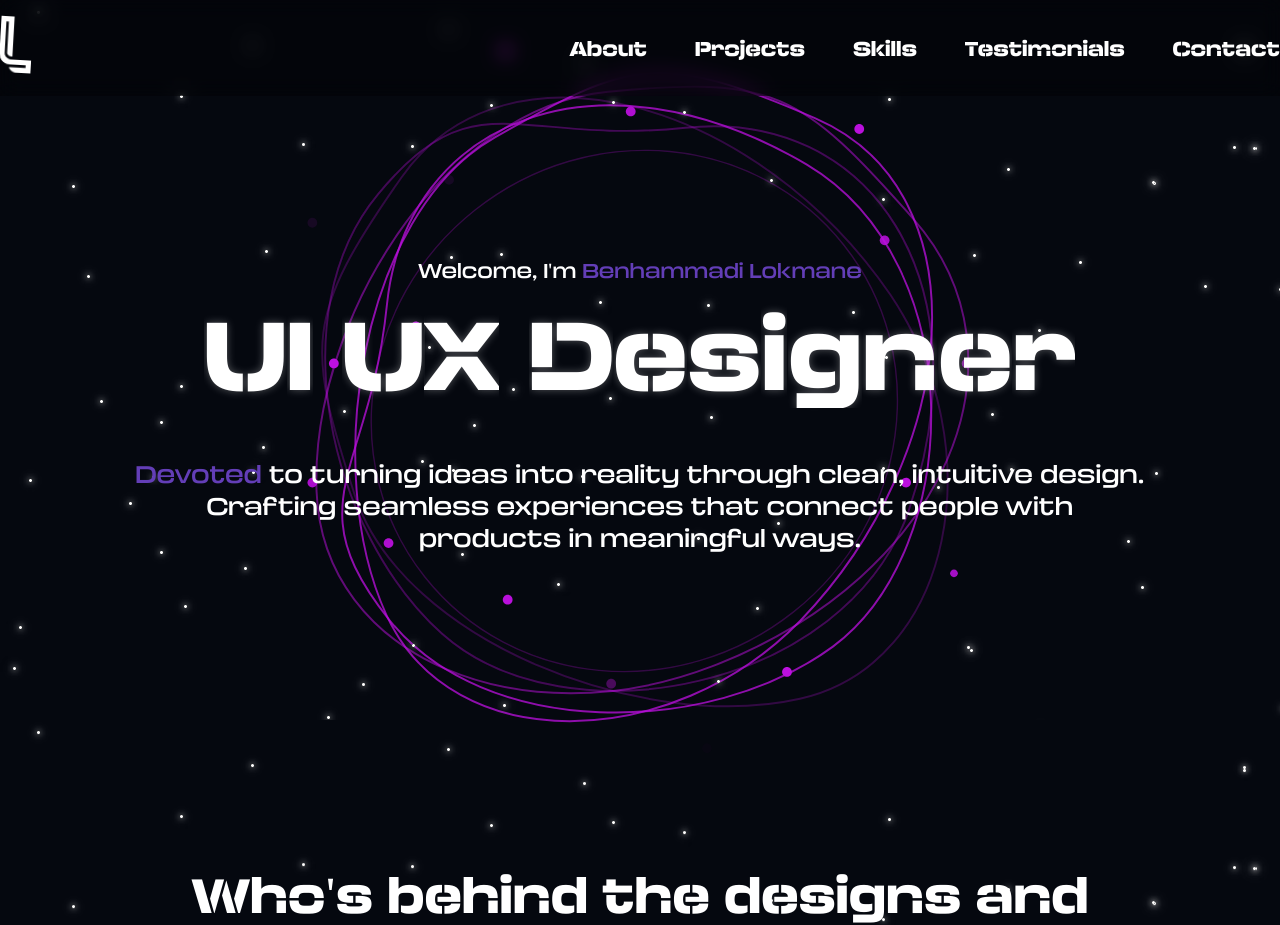
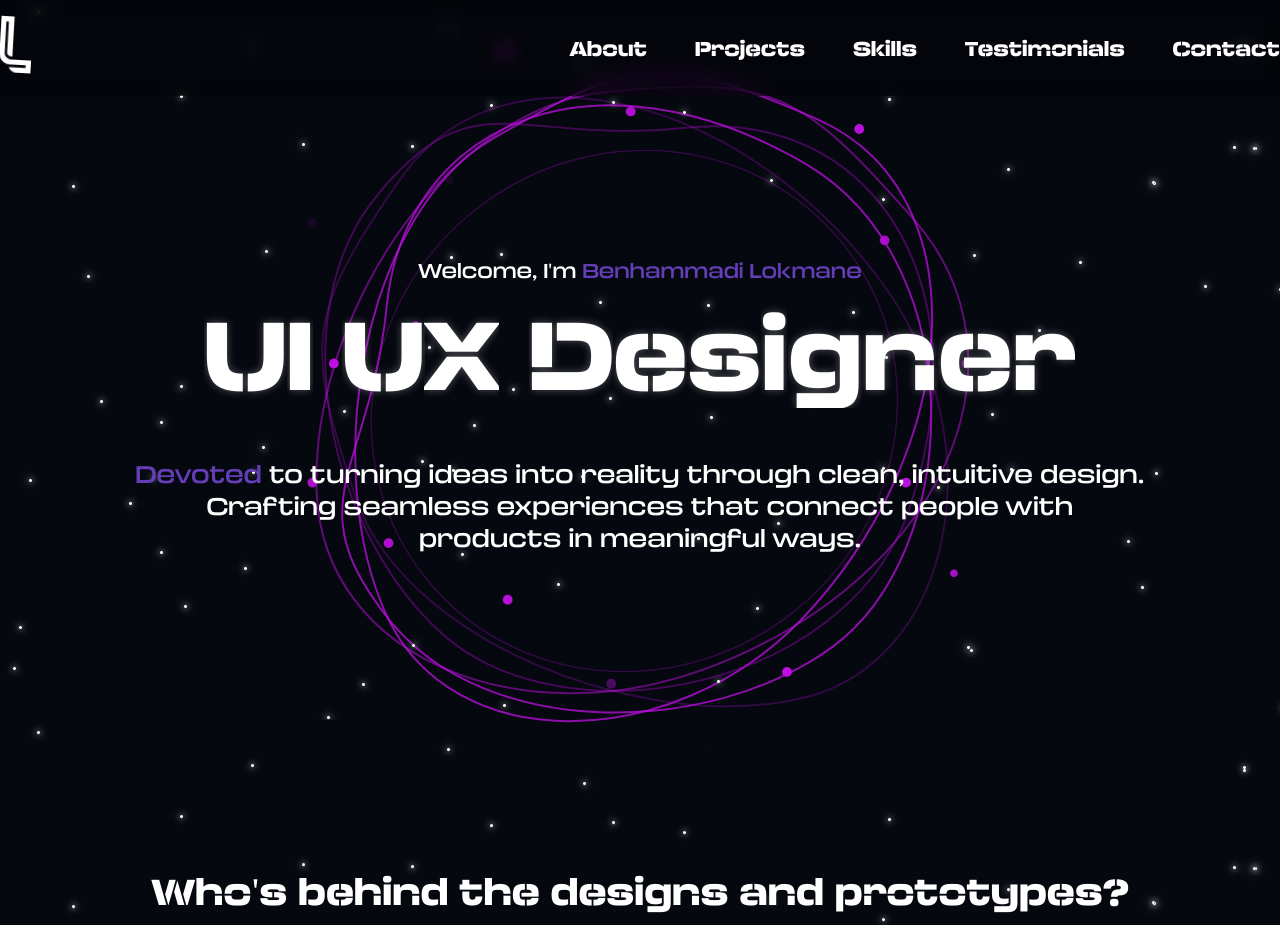
Before and after one commit to LokmaneBenhammadi/My-Porfolio, a React (Vite) app: page /#hero in a window 1280 px wide. Shown: the top 925 px of the page. Built offline with nearby package versions, Linux system fonts and the light colour scheme.

Commit message:
responsive done 100%

```diff
--- a/src/index.css
+++ b/src/index.css
@@ -124,7 +124,7 @@ body {
 
 /* Section Title Utility Class */
 .section-title {
-    @apply font-fsp-stencil font-medium text-xl md:text-5xl text-white w-fit mx-auto text-center mb-12 md:mb-[126px];
+    @apply font-fsp-stencil font-medium text-xl md:text-2xl lg:text-3xl xl:text-4xl 2xl:text-5xl text-white w-fit mx-auto text-center mb-12 md:mb-[126px];
 }
 
 .split-char {
```
